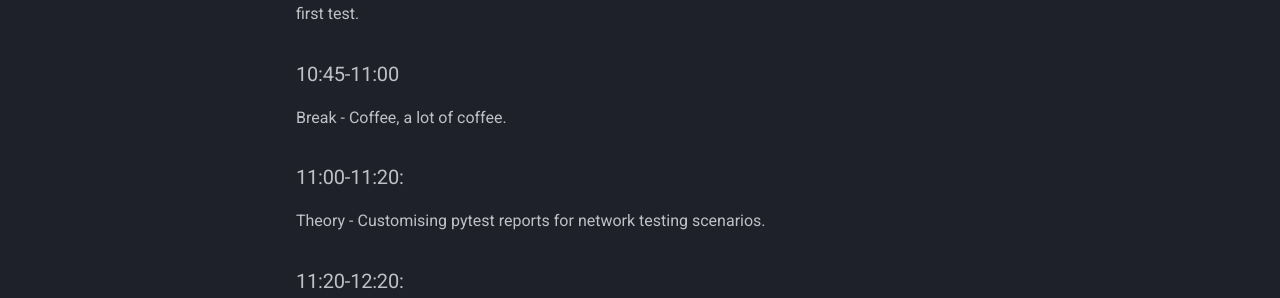
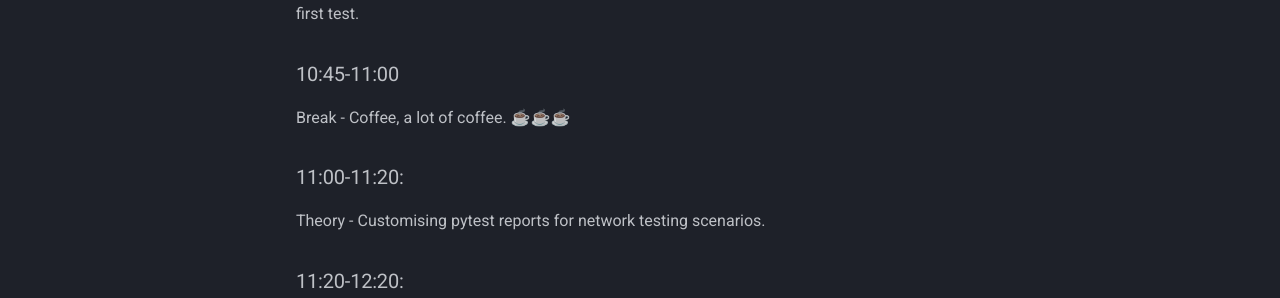
Before and after one commit to ubaumann/naf_workshop_NUTS, an MkDocs documentation site: the page built from docs/agenda.md, in a window 1280 px wide and 1369 px high. Shown: the part 663-961 px from the top of the window. Built offline with MkDocs 1.6.1 and Material for MkDocs 9.7.7, drawn with Linux system fonts in a browser that asks for light colours; comment, search, counter and statistics services are not loaded.

```diff
--- a/docs/agenda.md
+++ b/docs/agenda.md
@@ -22,7 +22,7 @@ Lab - Basic Network Testing with NUTS: running standard tests, interpreting resu
 
 ### 10:45-11:00
 
-Break - Coffee, a lot of coffee.
+Break - Coffee, a lot of coffee. ☕☕☕
 
 
 ### 11:00-11:20:
```
